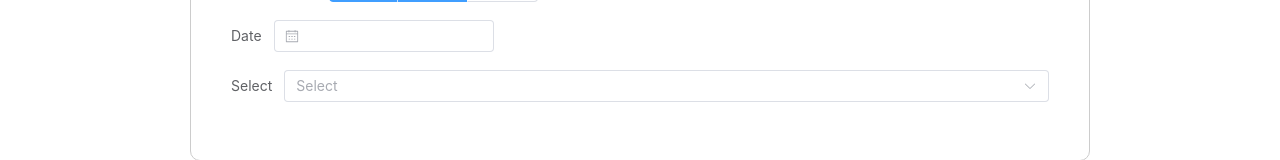
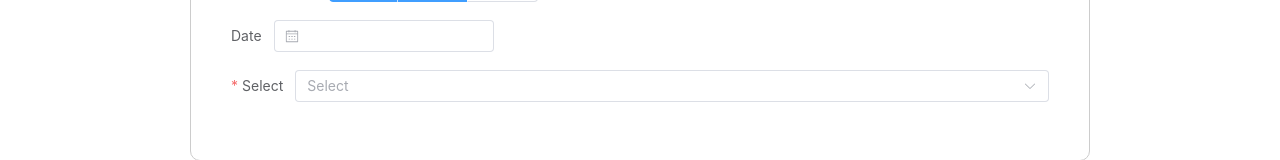
Before and after one commit to forwardZhang/zbb-admin-template, a Vue app: page /components/vben-form in a window 1280 px wide. Shown: the part 742-902 px from the top of the page. Built offline with nearby package versions, Linux system fonts and the light colour scheme.

Commit message:
优化校验逻辑

```diff
--- a/src/components/dynamic-form/components/form-field.vue
+++ b/src/components/dynamic-form/components/form-field.vue
@@ -6,6 +6,7 @@
     v-bind="props.formFieldProps"
     v-if="isIf"
     v-show="isShow"
+    :rules="computedRules"
   >
     <slot
       v-bind="{
@@ -27,7 +28,7 @@
 
 <script setup lang="ts">
   import { type Component, computed, useAttrs, useId } from 'vue';
-  import { get, isFunction, isString, set } from 'lodash-es';
+  import { get, isFunction, isNil, isString, set } from 'lodash-es';
   import { componentMap } from '../component-map.ts';
   import type { FormItemDependencies } from '../types';
   import useDependencies from '../hooks/use-dependencies.ts';
@@ -47,12 +48,11 @@
   }>();
   const formApi: any = injectFormApi<any>();
   const { formValues } = formApi;
-  const { dynamicComponentProps, dynamicRules, isDisabled, isIf, isRequired, isShow } =
-    useDependencies({
-      getDependencies: () => props.dependencies,
-      formValues,
-      formApi,
-    });
+  const { dynamicComponentProps, dynamicRules, isDisabled, isIf, isShow } = useDependencies({
+    getDependencies: () => props.dependencies,
+    formValues,
+    formApi,
+  });
   const FieldComponent = computed(() => {
     const component = props.component;
     const finalComponent = isString(component) ? componentMap[component] : component;
@@ -66,11 +66,25 @@
   function updateModelValue(value: any) {
     set(formValues, props.fieldName, value);
   }
+  const computedRules = computed(() => {
+    let ruleValues: any = [];
+    if (Array.isArray(props.rules)) {
+      ruleValues = [...props.rules];
+    } else if (!isNil(props.required)) {
+      ruleValues.push({
+        required: props.required,
+        message: `${props.label}是必填项`,
+        trigger: 'blur',
+      });
+    }
+    return [...ruleValues, ...dynamicRules.value];
+  });
   const computedProps = computed(() => {
     const componentProps = props.componentProps ?? {};
     return {
       disabled: isDisabled.value,
       ...componentProps,
+      ...dynamicComponentProps.value,
     };
   });
 </script>
--- a/src/components/dynamic-form/hooks/use-dependencies.ts
+++ b/src/components/dynamic-form/hooks/use-dependencies.ts
@@ -11,7 +11,7 @@ export default function useDependencies({
   formApi: any;
 }) {
   if (!formValues) {
-    throw new Error('useDependencies should be used within <VbenForm>');
+    throw new Error('form values is null');
   }
 
   const isIf = ref(true);
@@ -19,7 +19,7 @@ export default function useDependencies({
   const isShow = ref(true);
   const isRequired = ref(false);
   const dynamicComponentProps = ref<any>({});
-  const dynamicRules = ref<any>();
+  const dynamicRules = ref<any>([]);
 
   const triggerFieldValues = computed(() => {
     // 该字段可能会被多个字段触发
@@ -34,7 +34,7 @@ export default function useDependencies({
     isIf.value = true;
     isShow.value = true;
     isRequired.value = false;
-    dynamicRules.value = undefined;
+    dynamicRules.value = [];
     dynamicComponentProps.value = {};
   };
 
@@ -84,10 +84,6 @@ export default function useDependencies({
         isDisabled.value = disabled;
       }
 
-      if (isFunction(required)) {
-        isRequired.value = !!(await required({ formValues, formApi }));
-      }
-
       if (isFunction(trigger)) {
         await trigger({ formValues, formApi });
       }
@@ -100,7 +96,6 @@ export default function useDependencies({
     dynamicRules,
     isDisabled,
     isIf,
-    isRequired,
     isShow,
   };
 }
--- a/src/views/components/dy-form/index.vue
+++ b/src/views/components/dy-form/index.vue
@@ -178,6 +178,7 @@
       component: 'Select',
       fieldName: 'select',
       label: 'Select',
+      required: true,
       componentProps: {
         filterable: true,
         options: [
```
